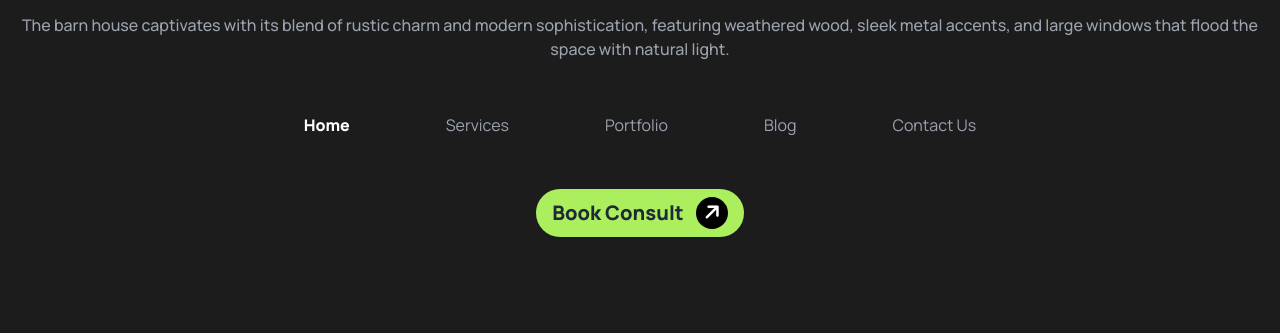
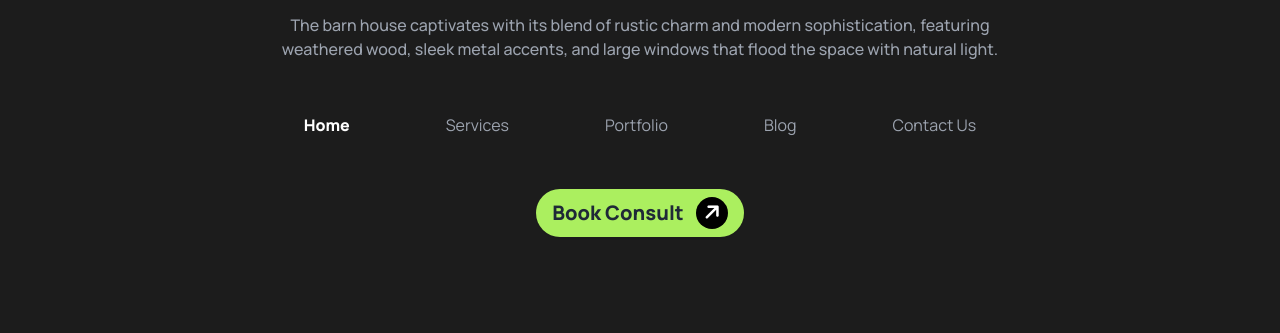
Before and after one commit to fmahadihasan1/decorate-your-future, a plain HTML site: page index.html in a window 1280 px wide. Shown: the part 5888-6221 px from the top of the page. Drawn offline with nearby package versions, Linux system fonts and the light colour scheme.

Commit message:
related text added and footer description width decreased

```diff
--- a/index.html
+++ b/index.html
@@ -668,7 +668,7 @@
         </a>
       </div>
 
-      <p class="font-medium text-base text-gray-400">
+      <p class="font-medium text-base text-gray-400 max-w-3xl mx-auto">
         The barn house captivates with its blend of rustic charm and modern
         sophistication, featuring weathered wood, sleek metal accents, and large
         windows that flood the space with natural light.
```
